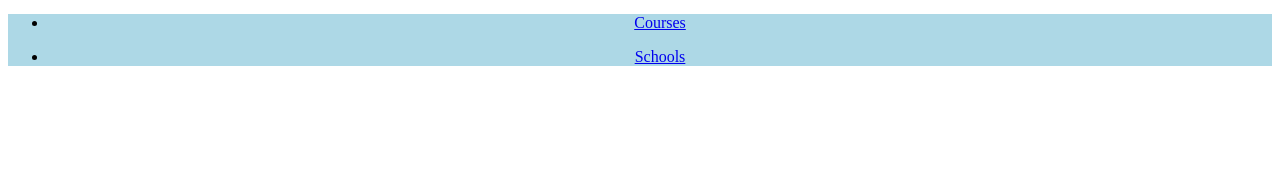
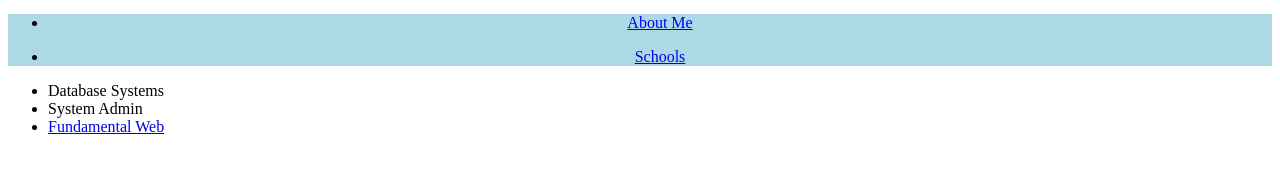
Before and after one commit to chahoi/personal_website, a plain HTML site: page misc/courses.html in a window 1280 px wide. Shown: the part 84-254 px from the top of the page. Drawn offline with Linux system fonts and the light colour scheme.

Commit message:
move cources to cources.html from index.html

```diff
--- a/misc/courses.html
+++ b/misc/courses.html
@@ -14,11 +14,31 @@
         </a>
         <nav class="navigation">
           <ul>
-            <li><p><a href="misc/courses.html">Courses</a></p></li>
+            <li><p><a href="../index.html">About Me</a></p></li>
             <li><p><a href="misc/school.html">Schools</a></p></li>
           </ul>
         </nav>
       </header>
 
+      <main>
+
+      </main>
+
+      <footer>
+        <ul>
+          <li>Database Systems</li>
+          <li>System Admin</li>
+          <li>
+            <a
+              href="https://www.bcit.ca/outlines/20223048467/"
+              target="_blank"
+              title="course outline"
+            >
+              Fundamental Web
+            </a>
+          </li>
+        </ul>
+      </footer>
+
 </body>
 </html>
```
Also changed, not shown: index.html (+1 -4 lines).
